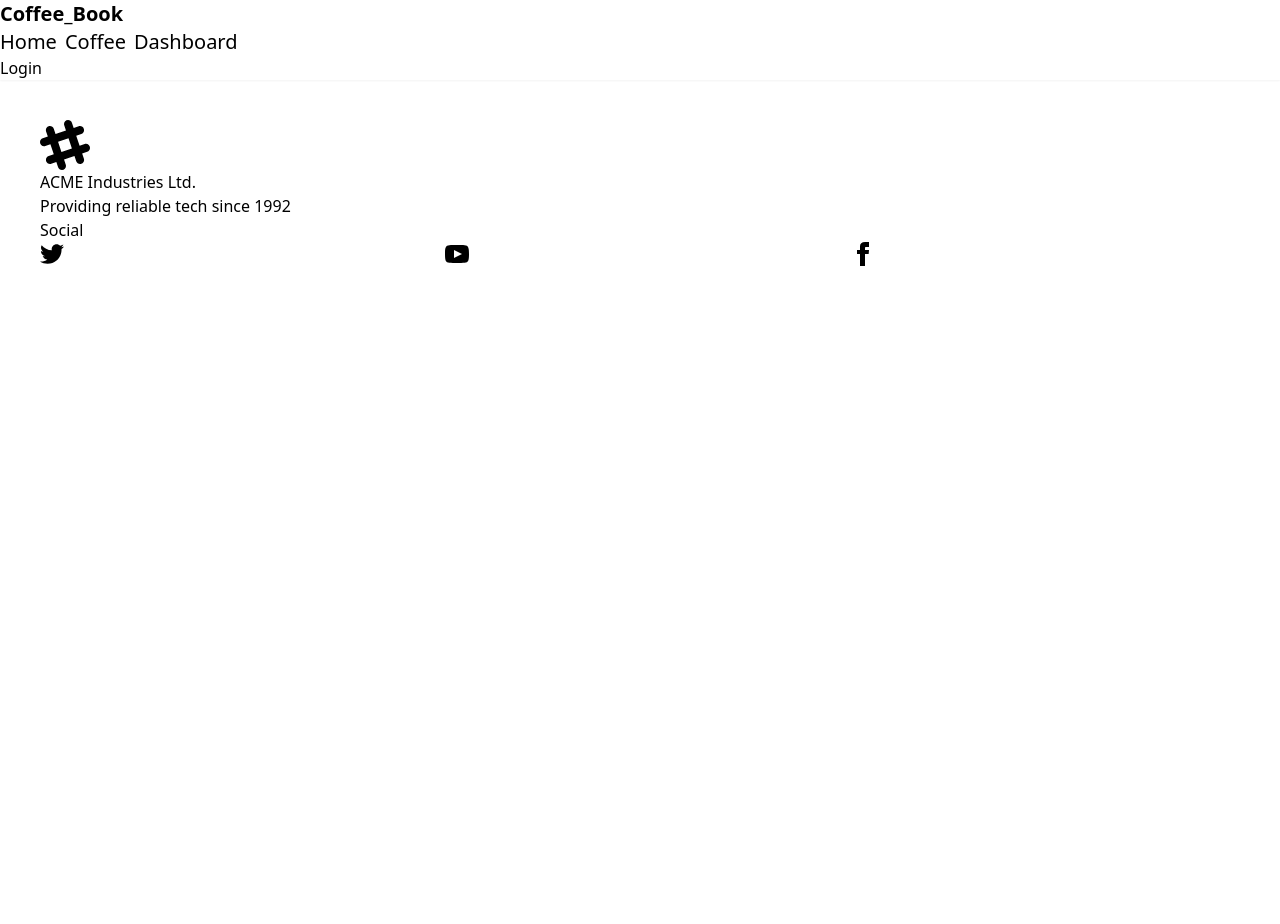
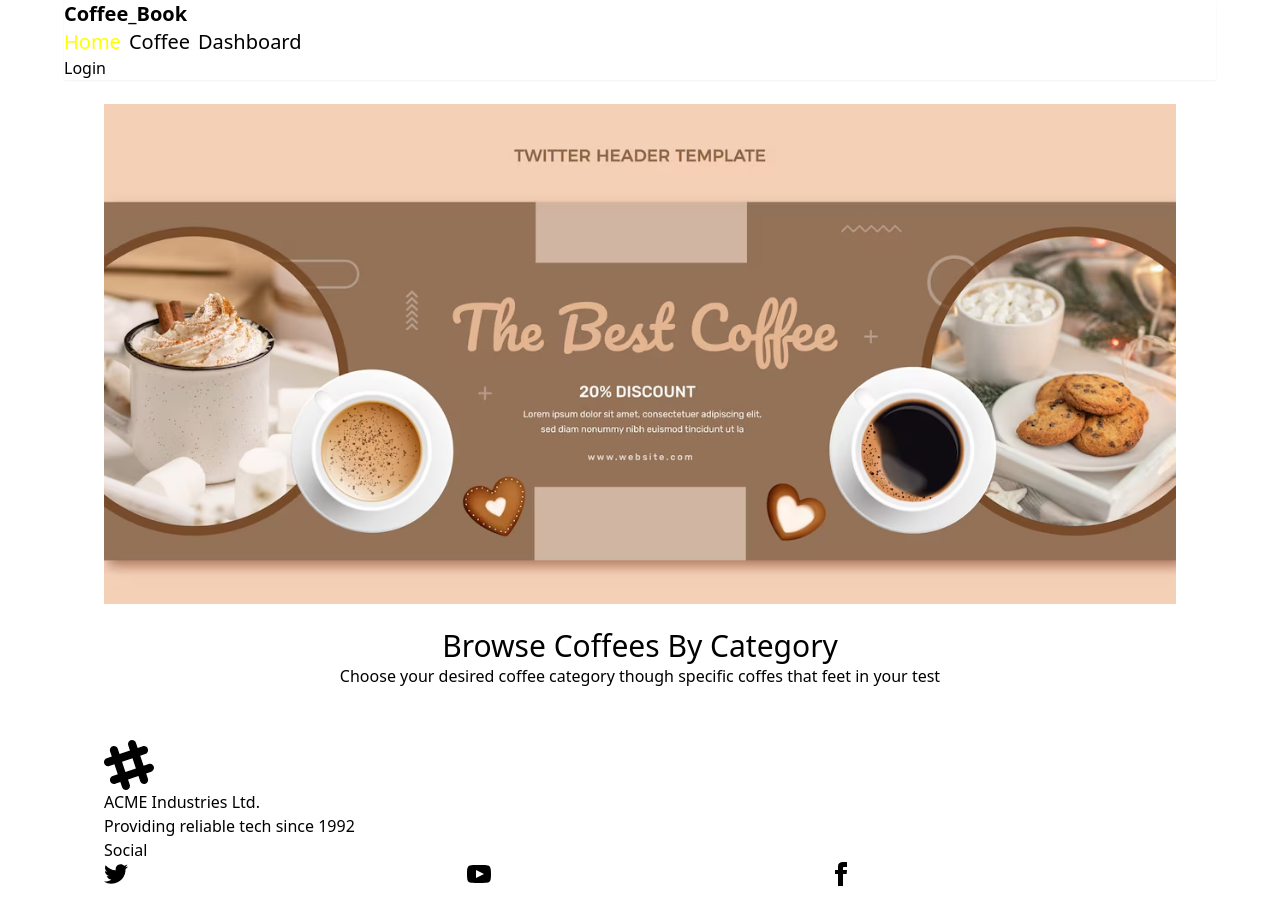
Before and after one commit to tajmirahman/again-recap-coffee-book-, a React (Vite) app in the folder my-project/: page / in a window 1280 px wide. Before the commit the page ends 800 px from the top, so only its background shows below. Built offline with nearby package versions, Linux system fonts and the light colour scheme.

Commit message:
header and navber done

```diff
--- a/my-project/src/Components/Banner.jsx
+++ b/my-project/src/Components/Banner.jsx
@@ -2,7 +2,7 @@ import React from 'react';
 
 const Banner = () => {
     return (
-        <div className='bg-banner'>
+        <div className='bg-banner  h-[500px]  bg-cover bg-center '>
 
         </div>
     );
--- /dev/null
+++ b/my-project/src/Components/Header/Header.css
@@ -0,0 +1,3 @@
+.active{
+    color: yellow;
+}
--- a/my-project/src/Components/Header/Header.jsx
+++ b/my-project/src/Components/Header/Header.jsx
@@ -1,5 +1,6 @@
 import React from 'react';
 import { Link, NavLink } from 'react-router-dom';
+import './Header.css'
 
 const Header = () => {
     return (
--- /dev/null
+++ b/my-project/src/Components/Heading.jsx
@@ -0,0 +1,12 @@
+import React from 'react';
+
+const Heading = ({title, subTitle}) => {
+    return (
+        <div className='flex flex-col justify-center items-center '>
+            <h1 className='text-3xl '>{title}</h1>
+            <p>{subTitle}</p>
+        </div>
+    );
+};
+
+export default Heading;
--- a/my-project/src/Components/Home.jsx
+++ b/my-project/src/Components/Home.jsx
@@ -1,10 +1,21 @@
 import React from 'react';
 import Banner from './Banner';
+import Heading from './Heading';
 
 const Home = () => {
     return (
-        <div>
-            <Banner></Banner>
+        <div >
+            <div className='my-6 mx-10'>
+                <Banner></Banner>
+            </div>
+
+            <div className='mb-3'>
+            <Heading
+            title={'Browse Coffees By Category'}
+            subTitle={"Choose your desired coffee category though specific coffes that feet in your test"}
+            ></Heading>
+            </div>
+
         </div>
     );
 };
--- a/my-project/src/Components/MainLayout.jsx
+++ b/my-project/src/Components/MainLayout.jsx
@@ -5,7 +5,7 @@ import { Outlet } from 'react-router-dom';
 
 const MainLayout = () => {
     return (
-        <div>
+        <div className='max-w-6xl mx-auto'>
             <Header></Header>
 
             {/* daynamic part */}
--- a/my-project/tailwind.config.js
+++ b/my-project/tailwind.config.js
@@ -10,8 +10,8 @@ export default {
   theme: {
     extend: {
       backgroundImage:{
-        banner: "url('./assets/banner2.avif')"
-      }
+        banner:"url('./assets/banner2.avif')",
+      },
     },
   },
   plugins: [daisyui,],
```
